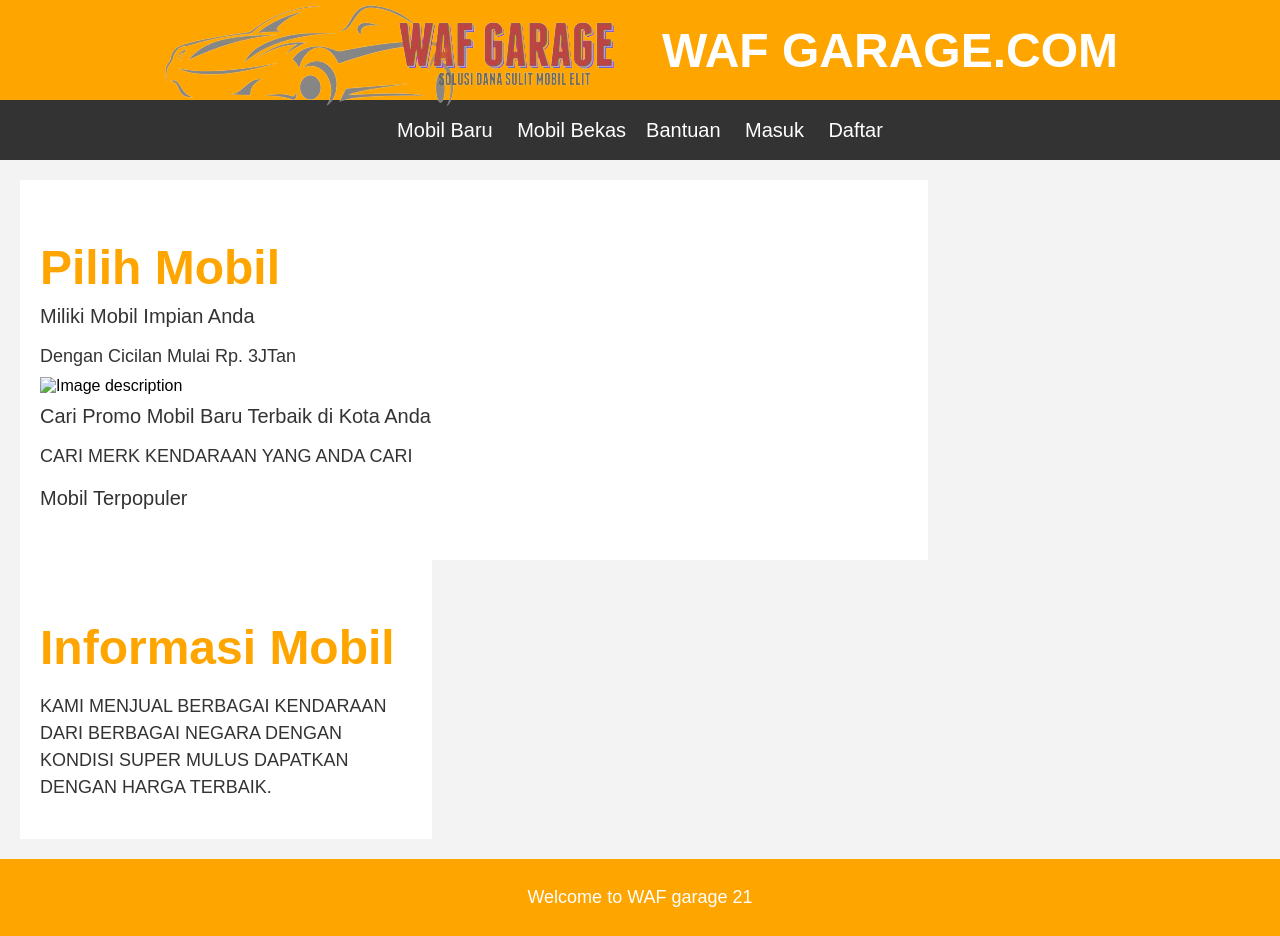
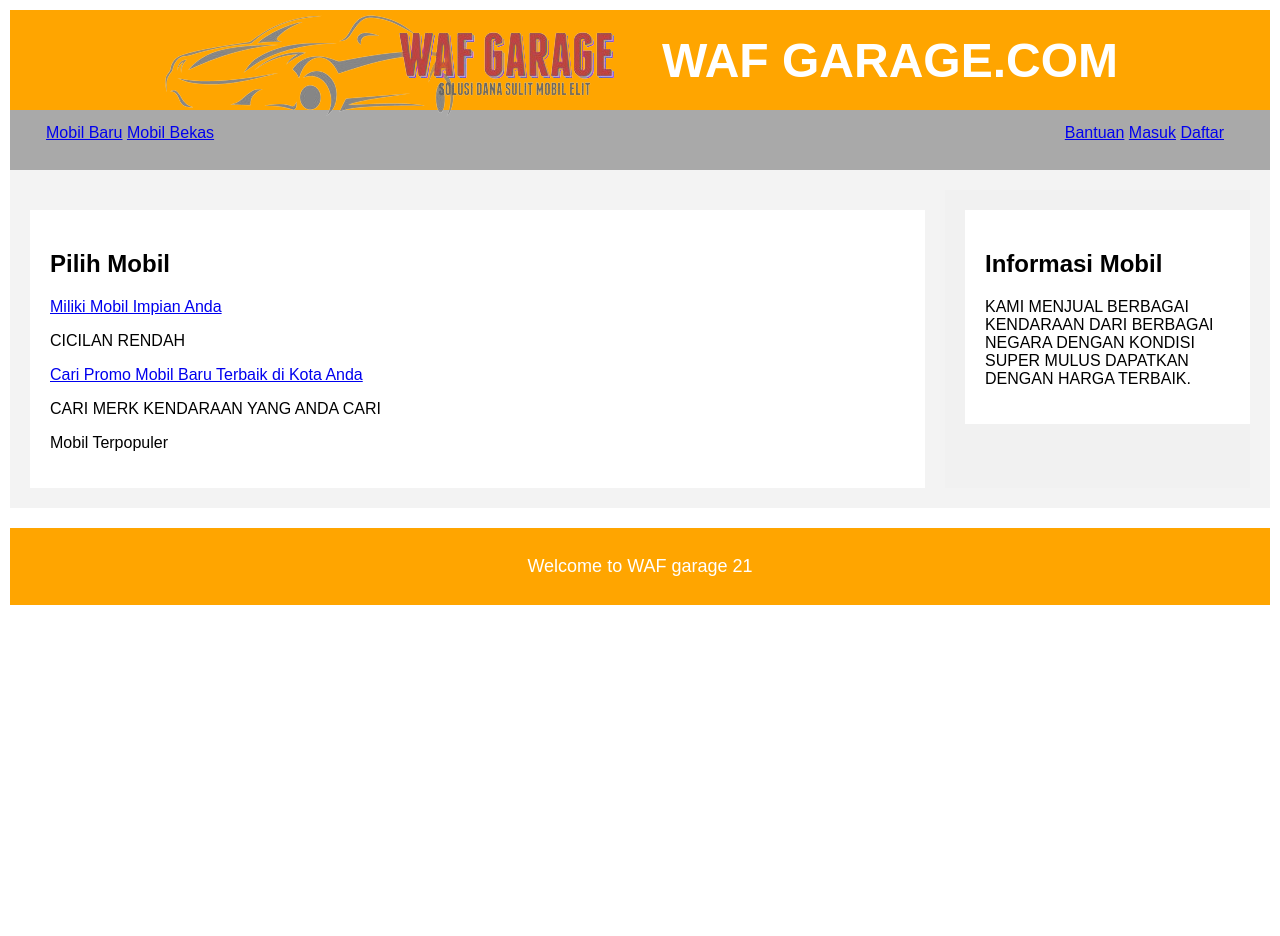
Before and after one commit to MagungPratama21/KELOMPOK-WAF2, a PHP site: page / in a window 1280 px wide. After the commit the page ends 605 px from the top, so only its background shows below. Run offline with PHP 8.4, Linux system fonts and the light colour scheme.

Commit message:
perbaikan div dan nav

```diff
--- a/index.html
+++ b/index.html
@@ -7,48 +7,39 @@
     <link rel="stylesheet" href="style.css">
 </head>
 <body>
+
     <div class="header">
         <img src="logo.png" alt="Logo">
         <h1>WAF GARAGE.COM</h1>
     </div>
     <div class="main-menu">
+        <div class="menu.kiri">
         <div class="menu1">
-            <nav>
-                <ul>
-                    <li><a href="#">Mobil Baru</a></li>
-                    <li><a href="#">Mobil Bekas</a></li>
-                </ul>
-            </nav>
+            <a href="#">Mobil Baru</a>
+            <a href="#">Mobil Bekas</a>
         </div>
+        </div>
+        <div class="menu.kanan">
         <div class="menu2">
-            <nav>
-                <ul>
-                    <li><a href="#">Bantuan</a></li>
-                    <li><a href="#">Masuk</a></li>
-                    <li><a href="#">Daftar</a></li>
-                </ul>
-            </nav>
+            <a href="#">Bantuan</a>
+            <a href="#">Masuk</a>
+            <a href="#">Daftar</a>
+        </div>
         </div>
     </div>
     <div class="content">
         <div class="kiri">
+            <div class="kotak">
             <h2>Pilih Mobil</h2>
-            <ul>
-                <li>
-                    <a href="#">Miliki Mobil Impian Anda</a>
-                    <p>Dengan Cicilan Mulai Rp. 3JTan</p>
-                    <img src="#" alt="Image description" width="200">
-                </li>
-                <li>
-                    <a href="#">Cari Promo Mobil Baru Terbaik di Kota Anda</a>
-                    <p>CARI MERK KENDARAAN YANG ANDA CARI</p>
-                </li>
-                <li>
-                    <a href="#">Mobil Terpopuler</a>
-                </li>
-            </ul>
+            <a href="#">Miliki Mobil Impian Anda</a>
+            <p>CICILAN RENDAH</p>
+            <a href="#">Cari Promo Mobil Baru Terbaik di Kota Anda</a>
+            <p>CARI MERK KENDARAAN YANG ANDA CARI</p>
+           <P>Mobil Terpopuler</P>
+        </div>
         </div>
         <div class="kanan">
+        <div class="kotak">
             <h2>Informasi Mobil</h2>
             <p>
                KAMI MENJUAL BERBAGAI KENDARAAN DARI BERBAGAI NEGARA
@@ -56,6 +47,7 @@
                DAPATKAN DENGAN HARGA TERBAIK.
             </p>
         </div>
+        </div>
     </div>
     <div class="footer">
         <p>Welcome to WAF garage 21</p>
--- a/style.css
+++ b/style.css
@@ -1,6 +1,10 @@
+* {
+    box-sizing: border-box;
+}
+
 body {
     margin: 0;
-    padding: 0;
+    padding: 10px;
     font-family: Arial, sans-serif;
 }
 
@@ -18,105 +22,56 @@ body {
 }
 
 .main-menu {
-    background-color: #333;
+    background-color: darkgray;
     height: 60px;
     display: flex;
-    justify-content: center;
+    justify-content: space-between;
+    padding: 0 20px;
+}
+
+.menu-kiri {
+    display: flex;
+    align-items: center;
+}
+
+.menu-kanan {
+    display: flex;
     align-items: center;
 }
 
 .menu1, .menu2 {
-    display: flex;
+    color: #666;
+    padding: 14px 16px;
+    margin-right: 10px;
+    background-color: transparent;
 }
 
-nav ul {
-    list-style-type: none;
-    padding: 0;
-}
-
-nav ul li {
-    display: inline;
-}
-
-nav ul li a {
-    color: white;
-    text-decoration: none;
-    font-size: 20px;
-    padding: 0 10px;
+.menu1:hover, .menu2:hover {
+    background-color: transparent;
+    color: #333;
 }
 
 .content {
     background-color: #f3f3f3;
     padding: 20px;
     display: flex;
-    flex-wrap: wrap;
 }
 
 .kiri {
-    width: 70%;
-    display: flex;
-    flex-direction: column;
-    align-items: flex-start;
-    background-color: #fff;
-    padding: 20px;
-}
-
-.kiri h2 {
-    font-size: 48px;
-    color: orange;
-    margin-bottom: 10px;
-}
-
-.kiri ul {
-    list-style: none;
-    padding: 0;
-    margin: 0;
-    display: flex;
-    flex-direction: column;
-    margin-bottom: 20px;
-}
-
-.kiri li {
-    margin-bottom: 10px;
-}
-
-.kiri a {
-    color: #333;
-    font-size: 20px;
-    text-decoration: none;
-}
-
-.kiri a:hover {
-    text-decoration: underline;
-}
-
-.kiri p {
-    color: #333;
-    font-size: 18px;
-    margin-bottom: 10px;
-}
-
-.kiri img {
-    width: 100%;
-    height: auto;
+    width: 75%;
+    padding-right: 20px;
 }
 
 .kanan {
-    width: 30%;
-    background-color: #fff;
-    padding: 20px;
+    width: 25%;
+    background-color: #f1f1f1;
+    padding-left: 20px;
 }
 
-.kanan h2 {
-    font-size: 48px;
-    color: orange;
-    margin-bottom: 10px;
-}
-
-.kanan p {
-    color: #333;
-    font-size: 18px;
-    line-height: 1.5;
+.kotak {
+    background-color: white;
+    padding: 20px;
+    margin-top: 20px;
 }
 
 .footer {
@@ -125,4 +80,5 @@ nav ul li a {
     text-align: center;
     color: white;
     font-size: 18px;
+    margin-top: 20px;
 }
```
